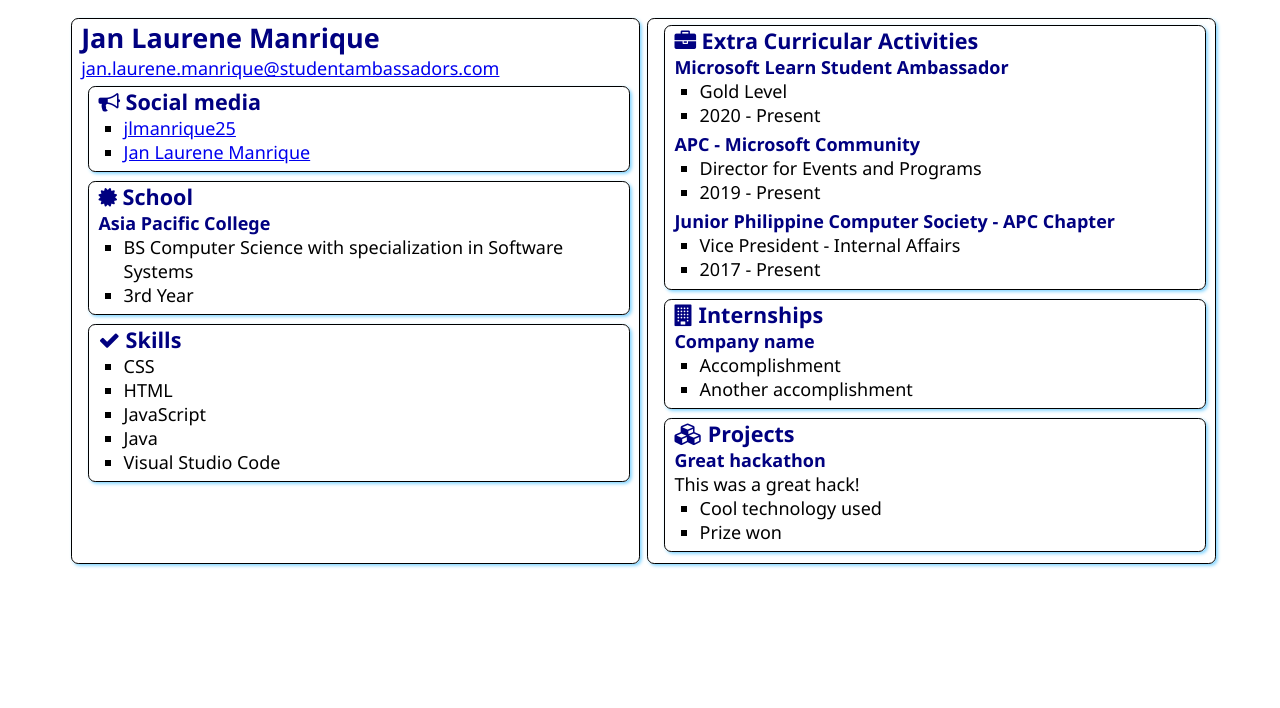
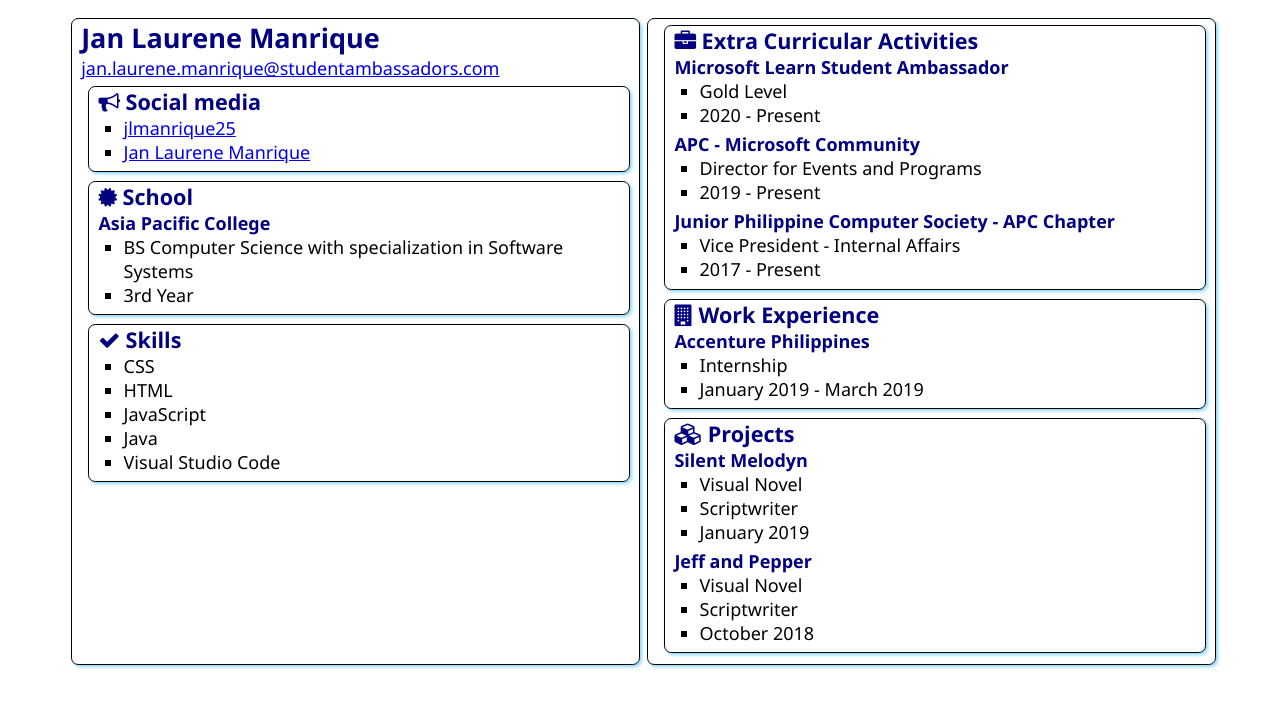
Before and after one commit to jlmanrique25/SATechnicalOnboarding, a plain HTML site: page src/index.html in a window 1280 px wide. Drawn offline with Linux system fonts and the light colour scheme.

Commit message:
Update index.html
Updated Credentials

```diff
--- a/src/index.html
+++ b/src/index.html
@@ -79,13 +79,13 @@
             <section class="box">
                 <h2>
                     <i class="fa fa-building" aria-hidden="true"></i>
-                    Internships
+                     Work Experience
                 </h2>
 
-                <h3>Company name</h3>
+                <h3>Accenture Philippines</h3>
                 <ul>
-                    <li>Accomplishment</li>
-                    <li>Another accomplishment</li>
+                    <li>Internship</li>
+                    <li>January 2019 - March 2019</li>
                 </ul>
             </section>
             <section class="box">
@@ -94,11 +94,17 @@
                     Projects
                 </h2>
 
-                <h3>Great hackathon</h3>
-                <div>This was a great hack!</div>
+                <h3>Silent Melodyn</h3>
                 <ul>
-                    <li>Cool technology used</li>
-                    <li>Prize won</li>
+                    <li>Visual Novel</li>
+                    <li>Scriptwriter</li>
+                    <li>January 2019</li>
+                </ul>
+                <h3>Jeff and Pepper</h3>
+                <ul>
+                    <li>Visual Novel</li>
+                    <li>Scriptwriter</li>
+                    <li>October 2018</li>
                 </ul>
             </section>
         </article>
```
